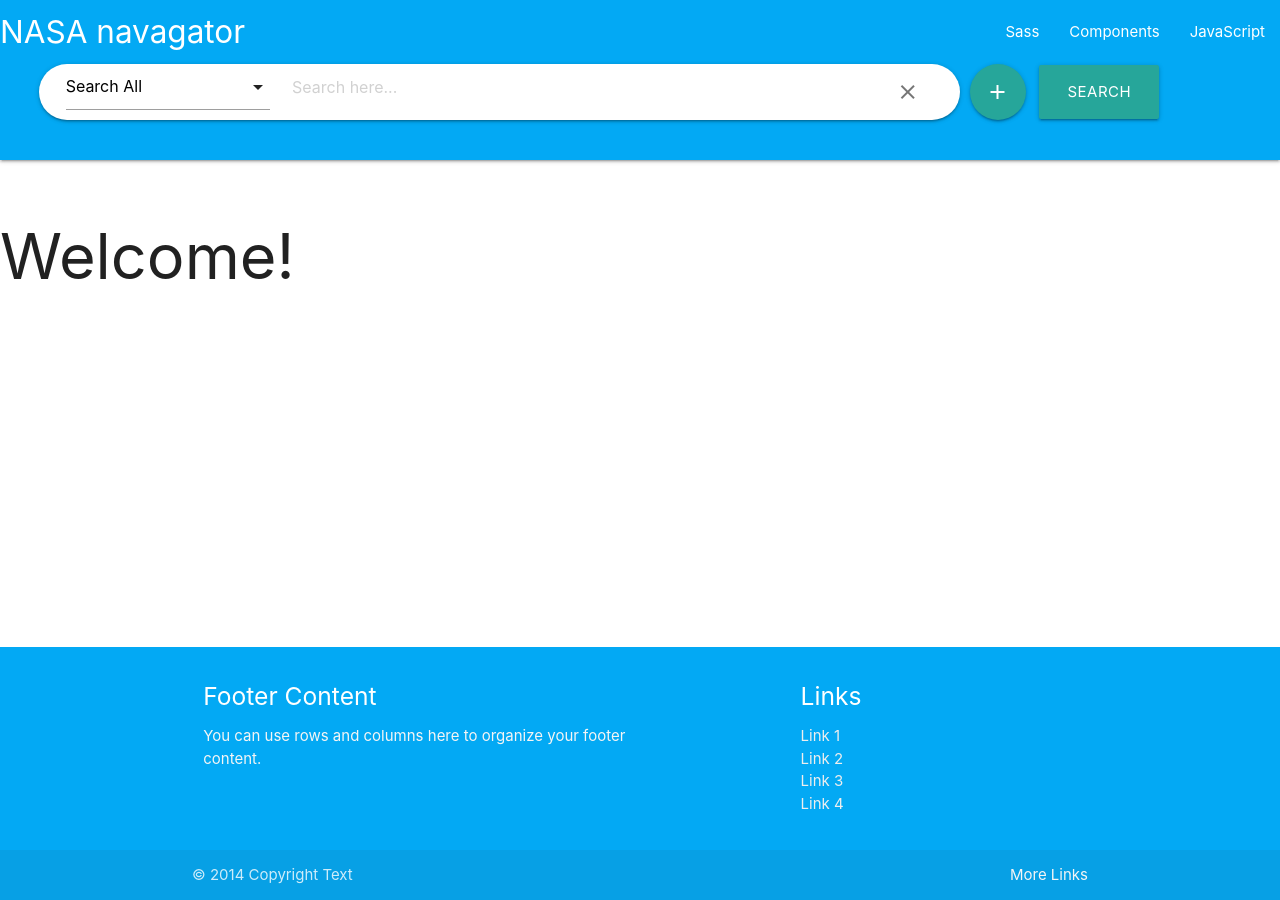
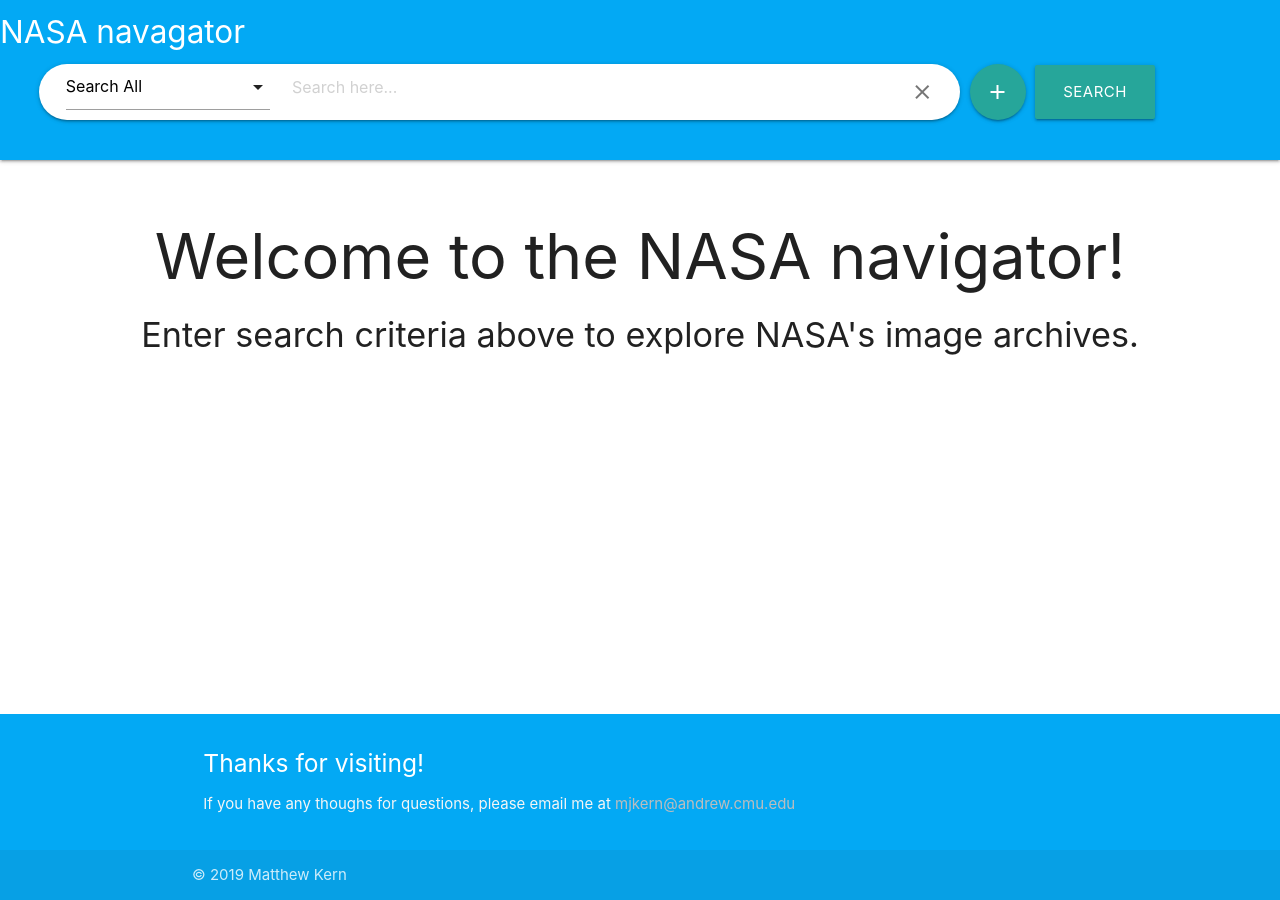
Before and after one commit to mjkern/NASAnavigator, a Jekyll site: the page built from index.html, in a window 1280 px wide. Built offline with Jekyll 4.4.1, drawn with Linux system fonts in a browser that asks for light colours.

Commit message:
draft complete (finished up basic styles and content)

```diff
--- a/_includes/footer.html
+++ b/_includes/footer.html
@@ -1,11 +1,11 @@
 <footer class="page-footer">
   <div class="container">
     <div class="row">
-      <div class="col l6 s12">
-        <h5 class="white-text">Footer Content</h5>
-        <p class="grey-text text-lighten-4">You can use rows and columns here to organize your footer content.</p>
+      <div class="col s12">
+        <h5 class="white-text">Thanks for visiting!</h5>
+        <p class="grey-text text-lighten-4">If you have any thoughs for questions, please email me at <a href="mailto:mjkern@andrew.cmu.edu">mjkern@andrew.cmu.edu</a></p>
       </div>
-      <div class="col l4 offset-l2 s12">
+      <div class="col l4 offset-l2 s12 hide">
         <h5 class="white-text">Links</h5>
         <ul>
           <li><a class="grey-text text-lighten-3" href="#!">Link 1</a></li>
@@ -18,8 +18,8 @@
   </div>
   <div class="footer-copyright">
     <div class="container">
-    © 2014 Copyright Text
-    <a class="grey-text text-lighten-4 right" href="#!">More Links</a>
+    © 2019 Matthew Kern
+    <a class="grey-text text-lighten-4 right hide" href="#!">More Links</a>
     </div>
   </div>
 </footer>
--- a/_includes/header.html
+++ b/_includes/header.html
@@ -3,14 +3,9 @@
     <nav class="nav-extended">
       <div class="nav-wrapper">
         <a href="/" class="brand-logo">NASA navagator</a>
-        <ul id="nav-mobile" class="right hide-on-med-and-down">
-          <li><a href="sass.html">Sass</a></li>
-          <li><a href="badges.html">Components</a></li>
-          <li><a href="collapsible.html">JavaScript</a></li>
-        </ul>
       </div>
       <div class="nav-content">
-        <div class="row">
+        <div class="row center">
           <form class="col s12" id="search-form">
             <div class="row">
               <div class="col s12 m9" id="criteria">
@@ -32,8 +27,8 @@
                 </div>
 -->
               </div>
-              <div class="col s12 m3">
-                <div class="row" id="search-actions">
+              <div class="col s12 m3 search-actions-col">
+                <div class="row valign-wrapper" id="search-actions">
                   <a class="btn-floating btn-large tooltipped vertical waves-effect waves-light" id="add-criterion" data-tooltip="Add Another Field" ><i class="material-icons">add</i></a>
                   <button id="search-submit" class="btn-large waves-effect waves-light" type="submit" name="action">Search</button>
                 </div>
--- a/_sass/overrides.scss
+++ b/_sass/overrides.scss
@@ -66,3 +66,8 @@
   width: 100%;
   height: auto;
 }
+
+// footer
+footer a {
+  color: $divider-color;
+}
--- a/index.html
+++ b/index.html
@@ -1,60 +1,11 @@
 ---
 layout: default
 ---
-<h1>Welcome!</h1>
-<div class="row">
-  <!--
-  <form class="col s12" name="search-form" onsubmit="return test()">
-    <div class="row">
-      <div class="input-field col s6">
-        <input placeholder="Placeholder" id="search" name="search" type="text" class="validate" />
-        <label for="search">Search</label>
-      </div>
-    </div>
-    <div class="row">
-      <div class="col s12">
-        <button class="waves-effect btn">Submit</button>
-      </div>
-    </div>
-  </form>
-  -->
-  <!--
-  <div class="col s8">
-
-    <ul class="collapsible img-collapse">
-      <li>
-        <div class="collapsible-header">
-          <div class="row img-row">
-            <div class="col s4 img-col">
-              <img class="img-thumb" data-id="1" src="https://materializecss.com/images/sample-1.jpg">
-            </div>
-            <div class="col s4 img-col">
-              <img class="img-thumb" data-id="a" src="https://materializecss.com/images/sample-1.jpg">
-            </div>
-            <div class="col s4 img-col">
-              <img class="img-thumb" data-id="302" src="https://materializecss.com/images/sample-1.jpg">
-            </div>
-          </div>
-        </div>
-        <div class="collapsible-body">
-          <div class="row img-details hide" data-id="1">
-            <p>First image info goes here</p>
-          </div>
-          <div class="row img-details hide" data-id="a">
-            <p>Image a...</p>
-          </div>
-          <div class="row img-details hide" data-id="302">
-            <p>302 image</p>
-          </div>
-        </div>
-      </li>
-    </ul>
-
-  </div>
-  -->
-
-</div>
 <div class="row">
   <div class="col s12" id="results">
+    <div class="row center">
+      <h1>Welcome to the NASA navigator!</h1>
+      <h4>Enter search criteria above to explore NASA's image archives.</h4>
+    </div>
   </div>
 </div>
```
Also changed, not shown: 404.html (deleted, +0 -24 lines), _includes/head.html (+0 -9 lines).
